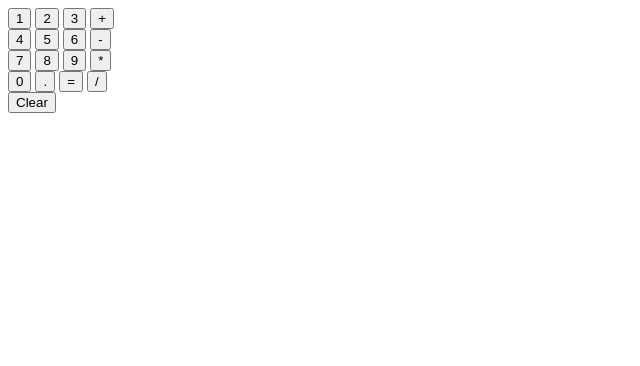
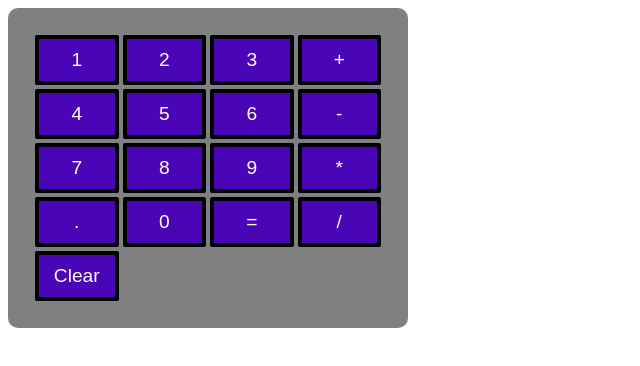
Before and after one commit to HarryS2496/Work-for-Eloquent-Javascript, a plain HTML site: page Harry's Calculator/calculator.html in a window 1280 px wide. Shown: the whole page, without its empty margins (0-640 px from the left). Drawn offline with Linux system fonts and the light colour scheme.

Commit message:
Added visuals; decimal tracker needed

```diff
--- a/Harry's Calculator/calculator.css
+++ b/Harry's Calculator/calculator.css
@@ -1,9 +1,27 @@
-.calcColumn {
-
+.calculator-container {
+  background-color: gray;
+  border-radius: 10px;
+  padding: 25px;
+  width: 350px;
 }
 
-.calcRow {
-  button {
+button {
+  background-color: rgb(74, 6, 182);
+  border: 4px solid black;
+  border-radius: 2px;
+  color: white;
+  font-size: 1.2em;
+  margin: 2px;
+  padding: 10px;
+  text-align: center;
+  cursor: pointer;
+}
+button:hover {
+  background-color: rgb(56, 5, 138);
+}
 
-  }
+.calculator-keys {
+  display: grid;
+  grid-template-columns: repeat(4, 1fr);
+  grid-row-gap: 5px;
 }
--- a/Harry's Calculator/calculator.html
+++ b/Harry's Calculator/calculator.html
@@ -7,8 +7,8 @@
 </head>
 
 <body>
-  <div class="calcColumn">
-    <div class="calcRow">
+  <div class="calculator-container">
+    <div class="calculator-keys">
       <button onclick="
         updateCalculation(1);
       ">1</button>
@@ -26,7 +26,7 @@
       ">+</button>
     </div>
 
-    <div class="calcRow">
+    <div class="calculator-keys">
       <button onclick="
         updateCalculation(4);
       ">4</button>
@@ -44,7 +44,7 @@
       ">-</button>
     </div>
 
-    <div class="calcRow">
+    <div class="calculator-keys">
       <button onclick="
         updateCalculation(7);
       ">7</button>
@@ -62,14 +62,14 @@
       ">*</button>
     </div>
 
-    <div class="calcRow">
+    <div class="calculator-keys">
+      <button onclick="
+        updateCalculation('.');
+      ">.</button>
+
       <button onclick="
         updateCalculation(0);
       ">0</button>
-
-      <button onclick="
-        updateCalculation('.');
-      ">.</button>
 
       <button onclick="
         calculateResult();
@@ -80,7 +80,7 @@
       ">/</button>
     </div>
 
-    <div class="calcRow">
+    <div class="calculator-keys">
       <button onclick="
         clearCalculation();
       ">Clear</button>
--- a/Harry's Calculator/calculator.js
+++ b/Harry's Calculator/calculator.js
@@ -1,3 +1,5 @@
+// Add decimal tracker
+
 let num1 = null, num2 = null;
 let result = 0;
 let operator = null;
```
Lines whose indentation alone changed are shown as unchanged.
